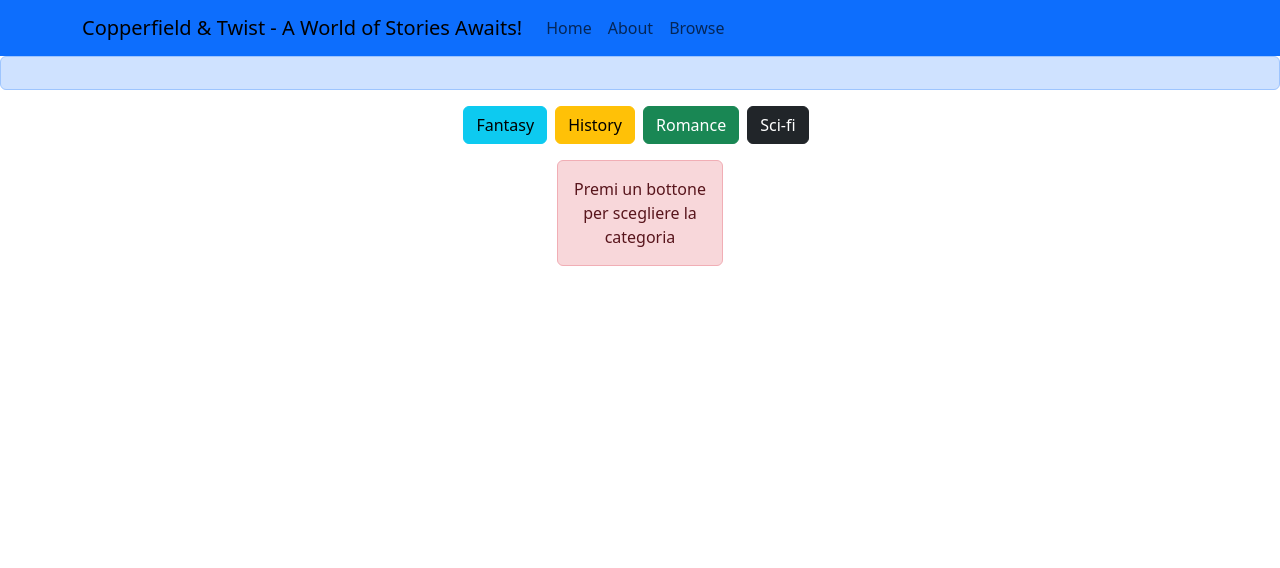
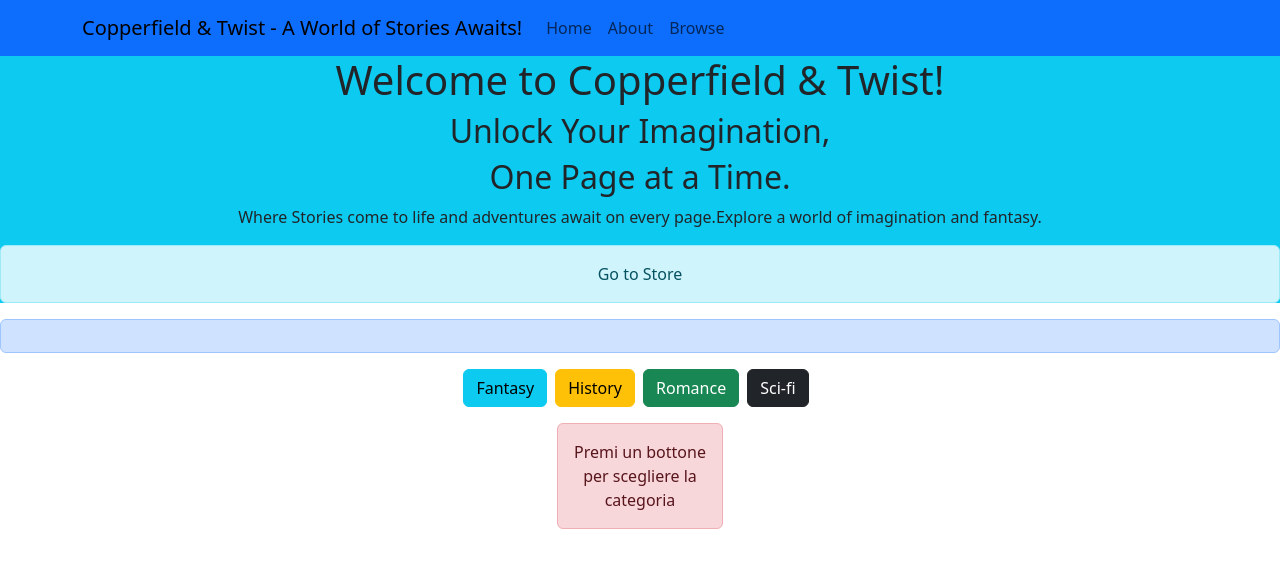
Before and after one commit to fildrew/bookstore-epibooks, a React (Create React App) app: page / in a window 1280 px wide. Shown: the top 568 px of the page. Built offline with nearby package versions, Linux system fonts and the light colour scheme.

Commit message:
welcome fixed

```diff
--- a/src/App.jsx
+++ b/src/App.jsx
@@ -4,7 +4,7 @@ import MyNav from './components/MyNav'
 import MyFooter from './components/MyFooter'
 import MyAlert from "./components/MyAlert";
 import AllTheBooks from './components/AllTheBooks'
-
+import Welcome from './components/Welcome'
 
 const App = () => {
   return (
@@ -13,7 +13,7 @@ const App = () => {
         <header>
           <MyNav subtitle=" A World of Stories Awaits!" />
         </header>
-
+        <Welcome/>
         <MyAlert/>
         <AllTheBooks />
         <MyFooter/>
--- a/src/components/Welcome.jsx
+++ b/src/components/Welcome.jsx
@@ -4,7 +4,7 @@ import Alert from "react-bootstrap/Alert";
 
 const Welcome = () => {
   return (
-    <div>
+    <div className='bg-info'>
         <h1 className= "text-center">Welcome to Copperfield & Twist!</h1>
         <h2>Unlock Your Imagination,</h2>
         <h2>One Page at a Time.</h2>
```
Also changed, not shown: src/components/MyInputSearch.jsx (indentation only).
